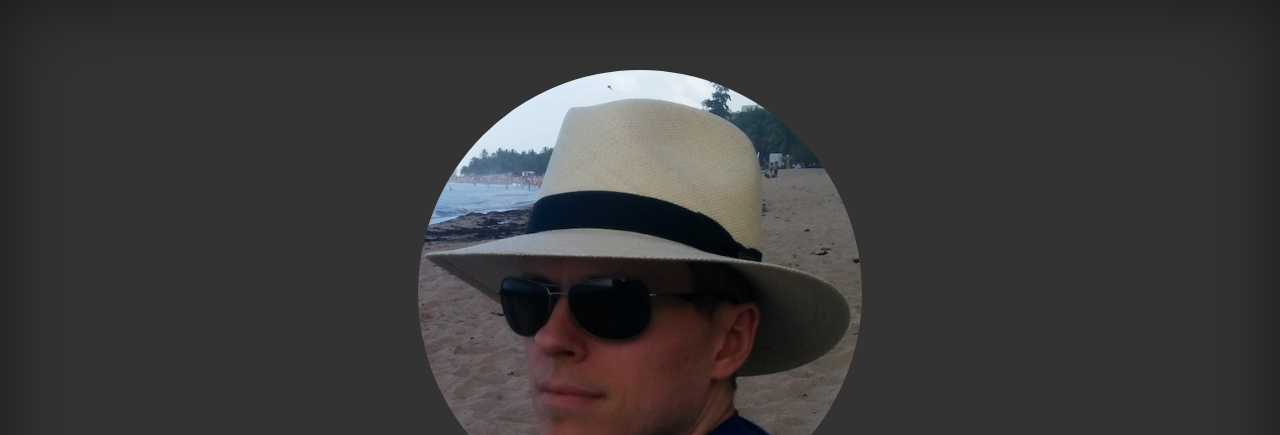
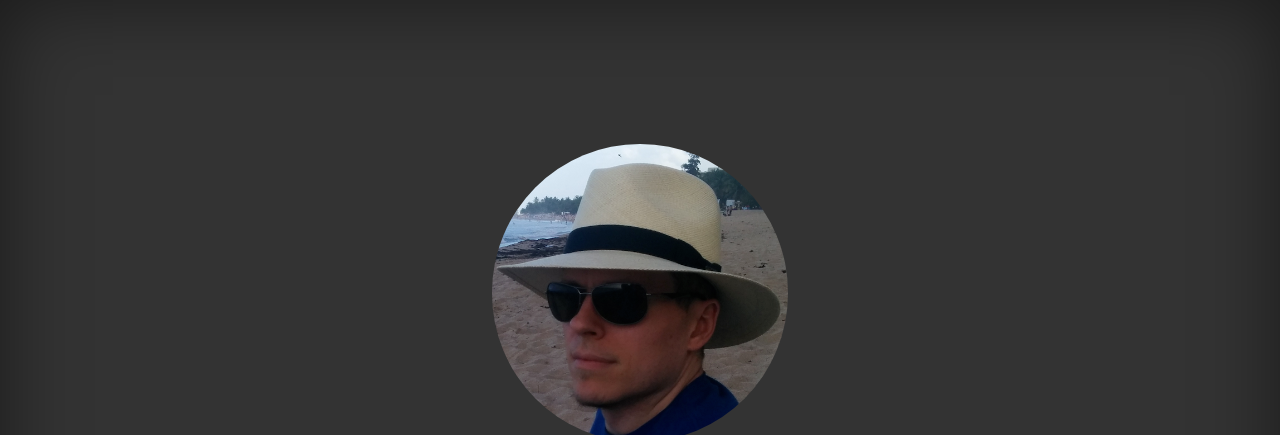
Before and after one commit to slavick/slavick.github.io, a plain HTML site: page index.html in a window 1280 px wide. Shown: the top 435 px of the page. Drawn offline with nearby package versions, Linux system fonts and the light colour scheme.

Commit message:
Smaller image

```diff
--- a/index.html
+++ b/index.html
@@ -22,7 +22,7 @@
     </header>
 
     <main role="main" class="inner cover">
-        <img class="rounded-circle" width="75%" src="images/slavick.png" alt="John Slavick"/>
+        <img class="rounded-circle" width="50%" src="images/slavick.png" alt="John Slavick"/>
         <h1 class="cover-heading">John Slavick</h1>
         <p class="lead">
             <a href="https://github.com/slavick" class="no-underline" target="_blank">
```
